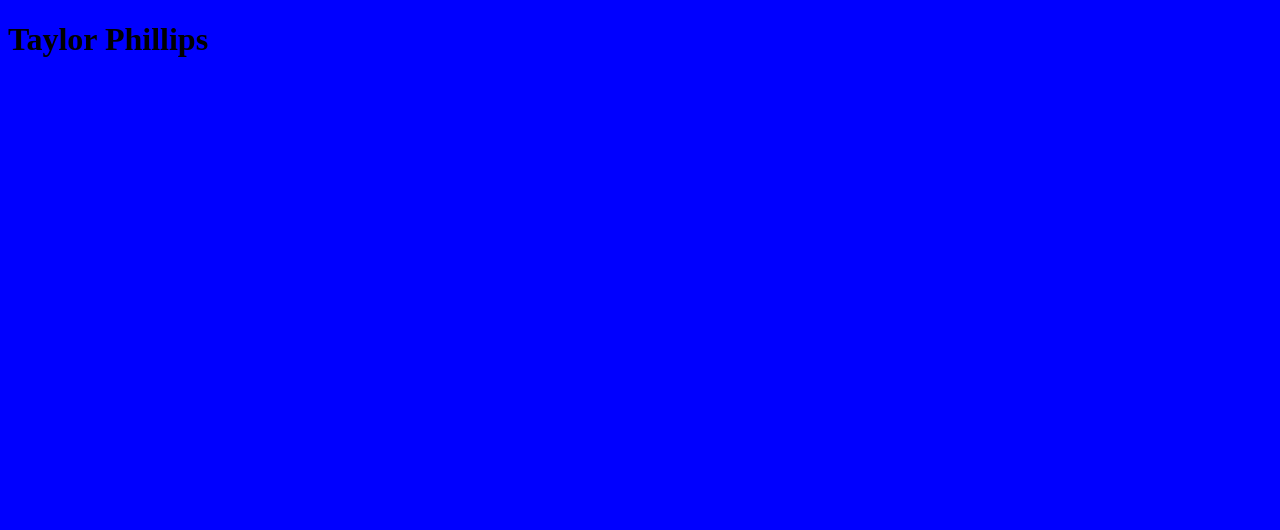
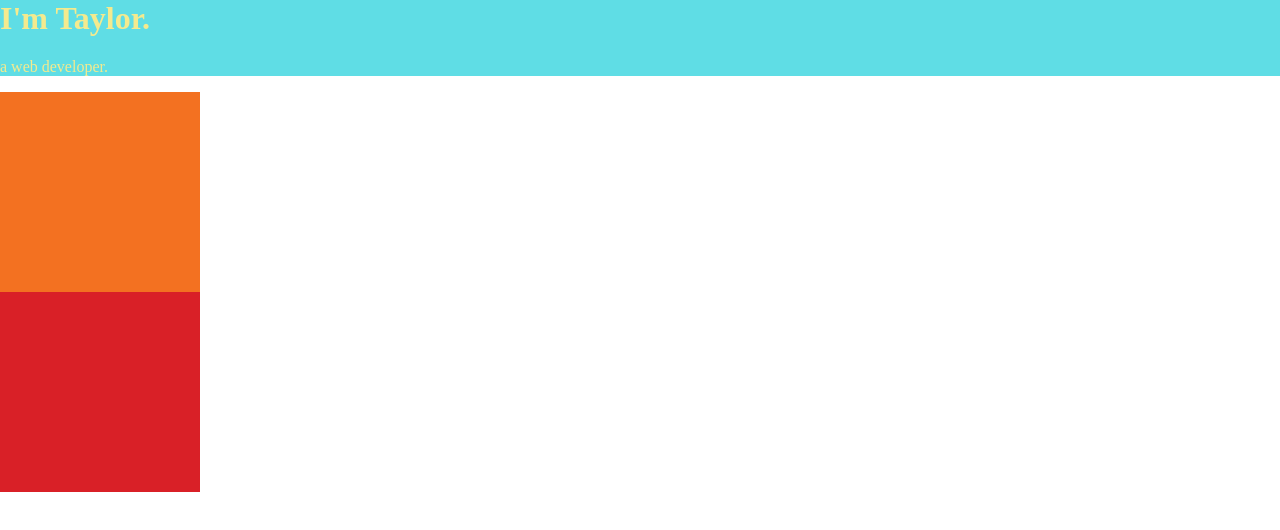
Before and after one commit to tayphill13/2021ProfilePage, a plain HTML site: page index.html in a window 1280 px wide. Drawn offline with Linux system fonts and the light colour scheme.

Commit message:
adding some color, right now 4 colors from colorhunt.co

```diff
--- a/CSS/styles.css
+++ b/CSS/styles.css
@@ -1,3 +1,27 @@
 body {
-  background-color: blue;
+  margin: 0;
 }
+
+h1  {
+  margin-top: 0;
+  color: #f4ea8e;
+}
+p  {
+  color: #f4ea8e;
+}
+
+.top-container {
+  background-color: #5fdde5;
+}
+
+.middle-container {
+  background-color: #f37121;
+  height: 200px;
+  width: 200px
+}
+
+.bottom-container {
+  background-color: #d92027;
+  height: 200px;
+  width: 200px;
+}
--- a/index.html
+++ b/index.html
@@ -8,7 +8,16 @@
     <title>Taylor Phillips | Web Developer</title>
   </head>
   <body>
-  <h1>Taylor Phillips</h1>
+    <div class="top-container">
+      <h1>I'm Taylor.</h1>
+      <p>a web developer.</p>
+    </div>
+    <div class="middle-container">
+
+    </div>
+    <div class="bottom-container">
+
+    </div>
 
   </body>
 </html>
```
Lines whose indentation alone changed are shown as unchanged.
